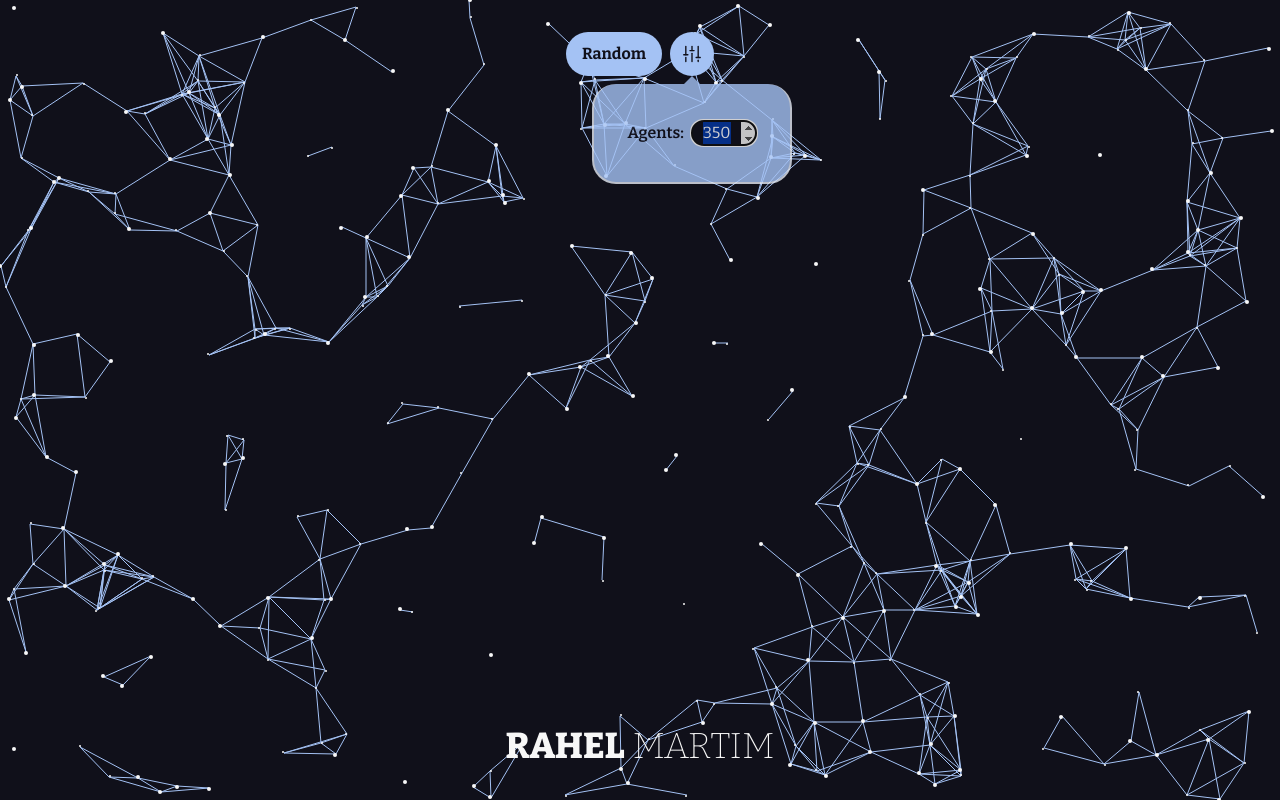
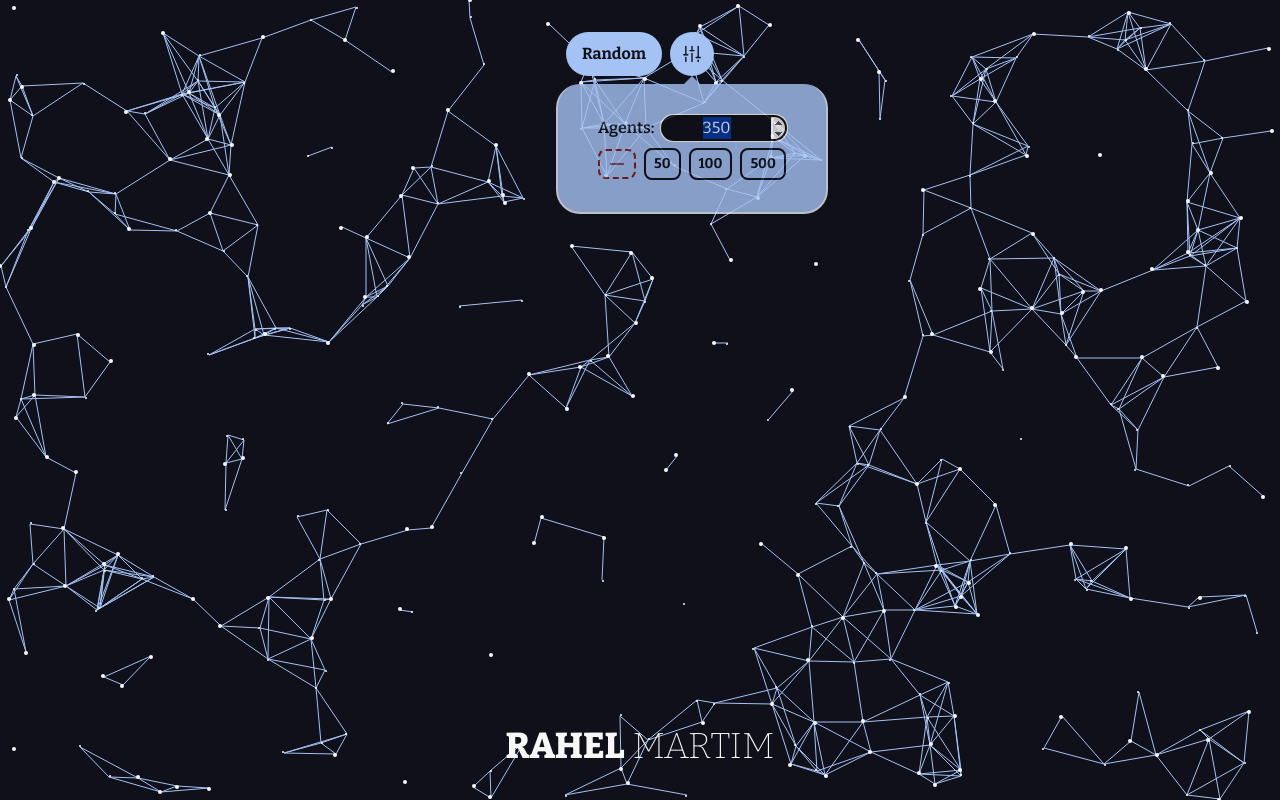
Before and after one commit to irahel/Visual-Coding-Ideas, a React (Vite) app: page / in a window 1280 px wide. Both pictures are taken after a click on the button 692 px from the left and 54 px from the top of the page. Built offline with nearby package versions, Linux system fonts and the light colour scheme.

Commit message:
feat: implements new UI

```diff
--- a/src/components/Canvas.tsx
+++ b/src/components/Canvas.tsx
@@ -1,6 +1,6 @@
 import React, { useRef, useEffect, useState } from "react";
 import * as Popover from "@radix-ui/react-popover";
-import { Faders } from "phosphor-react";
+import { Faders, Minus, Plus } from "phosphor-react";
 import Random from "./Random";
 
 function range(min: number, max: number): number {
@@ -85,6 +85,8 @@ const Canvas = (
   const height: number = window.innerHeight;
 
   const [numberOfStates, setNumberOfStates] = useState(350);
+  const [numberOfStatesSignal, setNumberOfStatesSignal] = useState(-1);
+
   const handleSetNumberOfStates = (
     event: React.ChangeEvent<HTMLInputElement>
   ) => {
@@ -96,6 +98,21 @@ const Canvas = (
     } else if (valueNumber < 0) {
       setNumberOfStates(0);
       event.target.value = "0";
+      alert("Minimum number of agents reached");
+    } else {
+      setNumberOfStates(valueNumber);
+    }
+  };
+
+  const handleButtonNumberOfStates = (event: any) => {
+    const btnNumber: number = parseInt(event.target.innerText);
+    const valueNumber: number =
+      numberOfStates + btnNumber * numberOfStatesSignal;
+    if (valueNumber > 2000) {
+      setNumberOfStates(2000);
+      alert("Maximum number of agents reached");
+    } else if (valueNumber < 0) {
+      setNumberOfStates(0);
       alert("Minimum number of agents reached");
     } else {
       setNumberOfStates(valueNumber);
@@ -196,8 +213,8 @@ const Canvas = (
             <Popover.Portal>
               <Popover.Content
                 className="bg-blue opacity-80 rounded-3xl
-                  min-h-[100px]
-                  min-w-[200px]
+                  py-8
+                  px-10
                   border-2
                   border-t-0
                   border-opacity-80
@@ -205,24 +222,81 @@ const Canvas = (
                   flex flex-col items-center justify-center"
               >
                 <Popover.Arrow className="fill-blue w-4 h-2" />
-                <div className="my-2 gap-2">
-                  <div className="flex items-center w-full justify-center ">
+                <div>
+                  <div className="flex flex-col">
+                    <div className="flex flew-row">
                       <label
-                      className="text-dark font-serif font-semibold text-center"
+                        className="text-dark font-serif font-semibold flex"
                         htmlFor="nagents"
                       >
                         Agents:
                       </label>
                       <input
-                      className="rounded-3xl text-center w-1/2 ml-2 bg-dark text-white"
+                        className="rounded-3xl text-center bg-dark text-white w-full flex ml-2"
                         id="nagents"
                         type="number"
                         step={10}
+                        value={numberOfStates}
                         min={0}
                         max={2000}
                         onChange={handleSetNumberOfStates}
                         defaultValue={numberOfStates}
                       />
+                    </div>
+                    <div className="flex flex-row gap-2 mt-2 items-center justify-center w-full">
+                      <button
+                        id="numberOfStatesSignalBtn"
+                        onClick={() => {
+                          setNumberOfStatesSignal(numberOfStatesSignal * -1);
+                        }}
+                        className={`rounded-lg bg-blue  text-lg font-serif font-bold
+                    border-2 border-dashed flex items-center justify-center py-1 px-2
+                    ${
+                      numberOfStatesSignal > 0
+                        ? "text-green-900 border-green-900"
+                        : "text-red-900 border-red-900"
+                    }`}
+                      >
+                        {numberOfStatesSignal > 0 ? (
+                          <Plus
+                            size={18}
+                            color={` ${
+                              numberOfStatesSignal > 0 ? "#14532d" : "#7f1d1d"
+                            }`}
+                            weight="bold"
+                          />
+                        ) : (
+                          <Minus
+                            size={18}
+                            color={` ${
+                              numberOfStatesSignal > 0 ? "#14532d" : "#7f1d1d"
+                            }`}
+                            weight="bold"
+                          />
+                        )}
+                      </button>
+                      <button
+                        className="rounded-lg bg-blue text-dark text-sm font-serif font-bold
+                    border-2 border-dark flex items-center justify-center py-1 px-2"
+                        onClick={handleButtonNumberOfStates}
+                      >
+                        50
+                      </button>
+                      <button
+                        className="rounded-lg bg-blue text-dark text-sm font-serif font-bold
+                    border-2 border-dark flex items-center justify-center py-1 px-2"
+                        onClick={handleButtonNumberOfStates}
+                      >
+                        100
+                      </button>
+                      <button
+                        className="rounded-lg bg-blue text-dark text-sm font-serif font-bold
+                    border-2 border-dark flex items-center justify-center py-1 px-2"
+                        onClick={handleButtonNumberOfStates}
+                      >
+                        500
+                      </button>
+                    </div>
                   </div>
                 </div>
               </Popover.Content>
```
Lines whose indentation alone changed are shown as unchanged.
